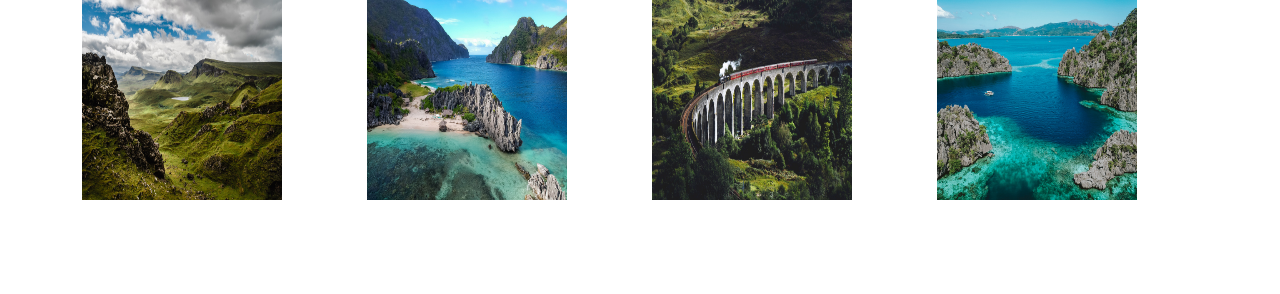
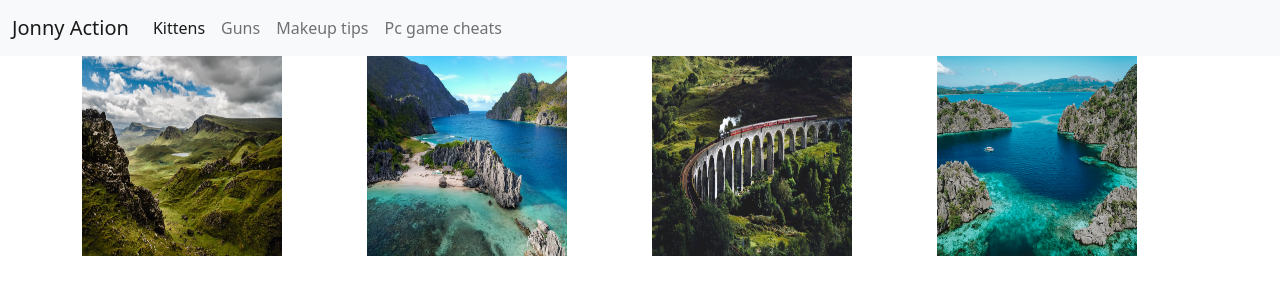
Before and after one commit to johan030/Bootstrap-vueJs, a website: page index.html in a window 1280 px wide. Drawn offline with nearby package versions, Linux system fonts and the light colour scheme.

Commit message:
adding navbar assignement 3

```diff
--- a/index.html
+++ b/index.html
@@ -13,6 +13,35 @@
     <link href="style.css" rel="stylesheet" />
   </head>
   <body>
+    <!--navbar -->
+    <nav class="navbar navbar-expand-lg navbar-light bg-light">
+        <div class="container-fluid">
+          <a class="navbar-brand" href="#">Jonny Action</a>
+          <button class="navbar-toggler" type="button" data-bs-toggle="collapse" data-bs-target="#navbarSupportedContent" aria-controls="navbarSupportedContent" aria-expanded="false" aria-label="Toggle navigation">
+            <span class="navbar-toggler-icon"></span>
+          </button>
+          <div class="collapse navbar-collapse" id="navbarSupportedContent">
+            <ul class="navbar-nav me-auto mb-2 mb-lg-0">
+              <li class="nav-item">
+                <a class="nav-link active" aria-current="page" href="#">Kittens</a>
+              </li>
+              <li class="nav-item">
+                <a class="nav-link" href="#">Guns</a>
+              </li>
+              <li class="nav-item">
+                <a class="nav-link" href="#">Makeup tips</a>
+              </li>
+              <li class="nav-item">
+                <a class="nav-link" href="#">Pc game cheats</a>
+              </li>
+
+
+            </ul>
+
+          </div>
+        </div>
+      </nav>
+
     <div class="container">
       <div class="row">
         <div class="col">
```
